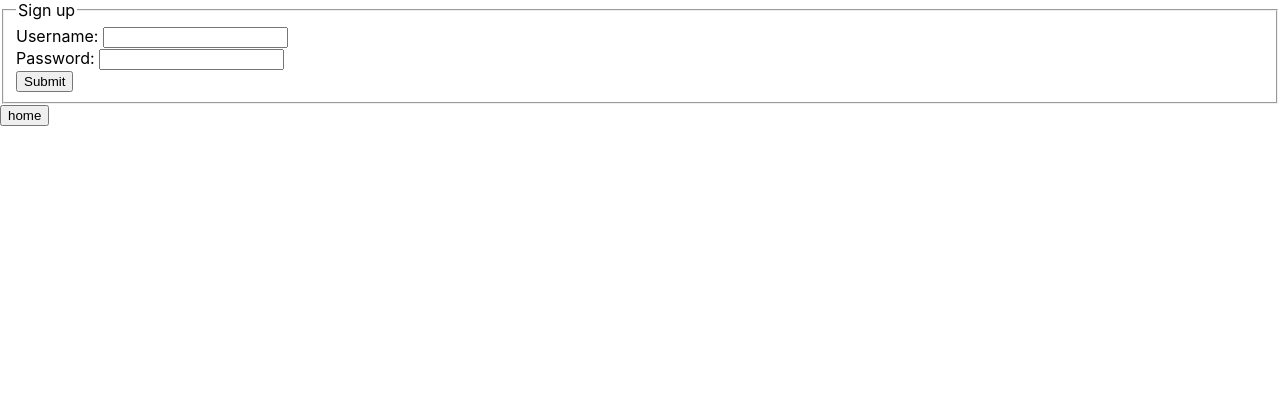
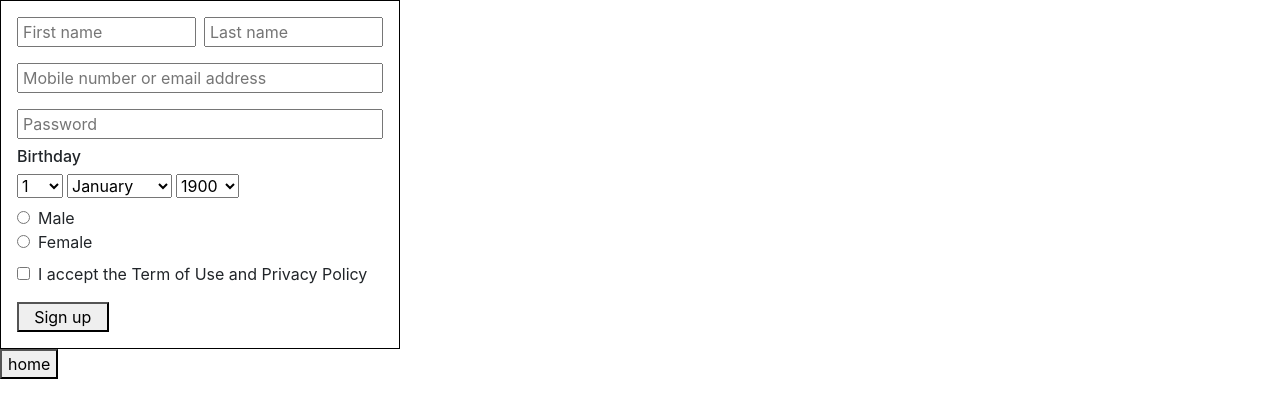
Before and after one commit to namnguyendevfl/authen-project-nam, a React (Create React App) app in the folder client/: page /accounts/signup in a window 1280 px wide. Shown: the top 418 px of the page. Built offline with nearby package versions, Linux system fonts and the light colour scheme.

Commit message:
first commit for updating UI for login and signup

```diff
--- a/client/public/index.html
+++ b/client/public/index.html
@@ -9,35 +9,12 @@
       name="description"
       content="Web site created using create-react-app"
     />
-    <link rel="apple-touch-icon" href="%PUBLIC_URL%/logo192.png" />
-    <!--
-      manifest.json provides metadata used when your web app is installed on a
-      user's mobile device or desktop. See https://developers.google.com/web/fundamentals/web-app-manifest/
-    -->
-    <link rel="manifest" href="%PUBLIC_URL%/manifest.json" />
-    <!--
-      Notice the use of %PUBLIC_URL% in the tags above.
-      It will be replaced with the URL of the `public` folder during the build.
-      Only files inside the `public` folder can be referenced from the HTML.
-
-      Unlike "/favicon.ico" or "favicon.ico", "%PUBLIC_URL%/favicon.ico" will
-      work correctly both with client-side routing and a non-root public URL.
-      Learn how to configure a non-root public URL by running `npm run build`.
-    -->
-    <title>React App</title>
+    <!-- CSS only -->
+<link href="https://cdn.jsdelivr.net/npm/bootstrap@5.1.3/dist/css/bootstrap.min.css" rel="stylesheet" integrity="sha384-1BmE4kWBq78iYhFldvKuhfTAU6auU8tT94WrHftjDbrCEXSU1oBoqyl2QvZ6jIW3" crossorigin="anonymous">
+    <title>My app </title>
   </head>
   <body>
     <noscript>You need to enable JavaScript to run this app.</noscript>
     <div id="root"></div>
-    <!--
-      This HTML file is a template.
-      If you open it directly in the browser, you will see an empty page.
-
-      You can add webfonts, meta tags, or analytics to this file.
-      The build step will place the bundled scripts into the <body> tag.
-
-      To begin the development, run `npm start` or `yarn start`.
-      To create a production bundle, use `npm run build` or `yarn build`.
-    -->
   </body>
 </html>
--- a/client/src/App.css
+++ b/client/src/App.css
@@ -1,6 +1,6 @@
-.App {
+/* .App {
   text-align: center;
-}
+} */
 
 .App-logo {
   height: 40vmin;
@@ -36,3 +36,17 @@
     transform: rotate(360deg);
   }
 }
+
+
+
+.loginBox {
+  text-align: center;
+  width: 300px;
+  border: 1px solid black;
+}
+
+.signupBox{
+  /* text-align: center; */
+  width: 400px;
+  border: 1px solid black;
+}
--- a/client/src/App.js
+++ b/client/src/App.js
@@ -3,6 +3,7 @@ import { createUser, readUsers } from './utils/api';
 import { Switch, Route } from "react-router-dom"
 import Home from "./home";
 import Signup from "./accounts/signup";
+import "./App.css"
 
 function App() {
   return (
--- /dev/null
+++ b/client/src/accounts/login/index.css
@@ -0,0 +1,4 @@
+.loginBox {
+    width: 300px;
+    border: 1px solid black;
+}
--- a/client/src/accounts/login/index.js
+++ b/client/src/accounts/login/index.js
@@ -1,5 +1,6 @@
 import React, { useState } from "react";
 import { useHistory } from "react-router-dom";
+// import './index.css';
 import Errors from "../../errors";
 
 export default function Login({setFound, users}) {
@@ -33,47 +34,59 @@ export default function Login({setFound, users}) {
         history.push("/accounts/signup");
     }
     return (
-        <div>
+        <div className = "loginBox">
             <Errors error = {error} />
+            <div >
             <form onSubmit = {handleSubmit}>
-                <fieldset>
-                    <legend> Login </legend>
-                    <div>
-                        <label htmlFor = "username"> Username </label>
+                <div className = "d-flex justify-content-center align-item-center py-2 pt-5">
                     <input
+                        className = "w-75"
                         id = "username"
                         name = "username"
                         type = "text"
+                        placeholder = "username"
                         value = {userLogedIn.username}
                         onChange = {handleChange}
                         >
                     </input>
                 </div>
-
-                    <div>
-                        <label htmlFor = "password"> Password </label>
+                <div className = "d-flex justify-content-center align-item-center py-2">
                     <input
+                        className = "w-75"
                         id = "password"
                         name = "password"
                         type = "password"
+                        placeholder = "password"
                         value = {userLogedIn.password}
                         onChange = {handleChange}
                         >
                     </input>
                 </div>
-                    <button type = "submit">
-                        Submit
+                <div className = "d-flex justify-content-center align-item-center py-2">
+                <button
+                         className = "w-75 bg-white border border-white"
+                        onClick = "">
+                        Forgotten account?
                 </button>
-                </fieldset>
+                </div>
+                <div className = "d-flex justify-content-center align-item-center py-2">
+                <button
+                    className = "w-75"
+                    type = "submit">
+                    Log in
+                </button>
+                </div>
             </form>
-            {/* <Link to = "/accounts/signup">
-                <button onClick = {handleSignup}>
-                    Signup
+            </div>
+
+            <hr/>
+            <div className = "d-flex justify-content-center align-item-center py-2 pb-5">
+                <button
+                        className = "w-75"
+                        onClick = {handleSignup}>
+                        Create New Account
                 </button>
-            </Link> */}
-            <button onClick = {handleSignup}>
-                    Signup
-            </button>
+            </div>
         </div>
     )
 }
--- a/client/src/accounts/signup/index.js
+++ b/client/src/accounts/signup/index.js
@@ -33,41 +33,151 @@ export default function Signup(){
         history.push("/");
     };
 
+    const days = []
+    for (let i = 1; i<32; i++) days.push(i)
+    const day = days.map((day,idx) => <option value = {day}>{day}</option>)
+    const months = ["January","February","March","April","May","June","July",
+    "August","September","October","November","December"];
+    const month = months.map((month,idx) => <option value = {month}>{month}</option>)
 
+    const years = []
+    for (let i = 1900; i<2022; i++) years.push(i)
+    const year = years.map((year,idx) => <option value = {year}>{year}</option>)
     return (
         <div>
             <Errors error = {error}/>
+            <div className = "signupBox">
             <form onSubmit = {handleSubmit}>
-                <fieldset>
-                    <legend>Sign up</legend>
-                    <div>
-                        <label htmlFor = "username"> Username: </label>
+            <div className = "d-flex px-3 pt-3">
+                <div className = "pe-1 ">
                         <input
+                        className = "px-1 w-100"
+                        id = "firstName"
+                        name = "firstName"
+                        type = "text"
+                        placeholder = "First name"
+                        value = {user.username}
+                        onChange = {handleChange}
+                        >
+
+                        </input>
+                        </div>
+                <div className = "ps-1">
+                        <input
+                        className = "px-1 w-100"
+                        id = "surName"
+                        name = "surName"
+                        type = "text"
+                        placeholder = "Last name"
+                        value = {user.username}
+                        onChange = {handleChange}
+                        >
+                        </input>
+                        </div>
+                    </div>
+                    <div className = "d-flex px-3 pt-3">
+                        <input
+                        className = "px-1 w-100 px-1"
                         id = "username"
                         name = "username"
+                        placeholder = "Mobile number or email address"
                         type = "text"
                         value = {user.username}
                         onChange = {handleChange}
                         >
                         </input>
                     </div>
-                    <div>
-                        <label htmlFor = "password"> Password: </label>
+                    <div className = "d-flex px-3 pt-3">
+                        <label htmlFor = "password"> </label>
                         <input
+                        className = "px-1 w-100 px-1"
                         id = "password"
                         name = "password"
                         type = "password"
+                        placeholder = "Password"
                         value = {user.password}
                         onChange = {handleChange}
                         >
                         </input>
                     </div>
-                    <button type = "submit">
-                        Submit
+                    <div className="text-start px-3 pt-2">
+                        <h6 >Birthday</h6>
+                        <div className = "d-flex">
+                        <div className = "pe-1">
+                        <select
+                            className = "pe-1"
+                            id = "day"
+                            name = "day"
+                            onChange = ""
+                            value = ""
+                            >
+                            {day}
+                        </select>
+                        </div>
+                        <div className = "pe-1">
+                        <select
+                            id = "month"
+                            name = "month"
+                            onChange = ""
+                            value = ""
+                            >
+                            {month}
+                        </select>
+                        </div>
+                        <div className = "pe-1">
+                        <select
+                            id = "year"
+                            name = "year"
+                            onChange = ""
+                            value = ""
+                            >
+                            {year}
+                        </select>
+                        </div>
+                        </div>
+                    </div>
+                    <div className="text-start px-3 pt-2">
+                        <div>
+                        <input
+                        id = "male"
+                        name = "male"
+                        type = "radio"
+                        onChange = ""
+                        checked = ""
+                        >
+                        </input>
+
+                        <label htmlFor = "male" className = "px-2"> Male </label>
+                        </div>
+                        <input
+                        id = "female"
+                        name = "female"
+                        type = "radio"
+                        onChange = ""
+                        checked = ""
+                        >
+                        </input>
+                        <label htmlFor = "female" className = "px-2"> Female </label>
+
+                    </div>
+                    <div className="text-start px-3 pt-2">
+                        <input
+                            type = "checkbox"
+                        ></input>
+                        <label className = "px-2">I accept the Term of Use and Privacy Policy</label>
+
+                    </div>
+                    <div className = "px-3 py-3">
+                    <button
+                    className = "w-25"
+                    type = "submit">
+                        Sign up
                     </button>
-                </fieldset>
+                    </div>
 
             </form>
+
+            </div>
             <button onClick = {handleHome}>
                 home
             </button>
```
Also changed, not shown: client/public/logo192.png (deleted), client/public/logo512.png (deleted). Lines whose indentation alone changed are shown as unchanged.
